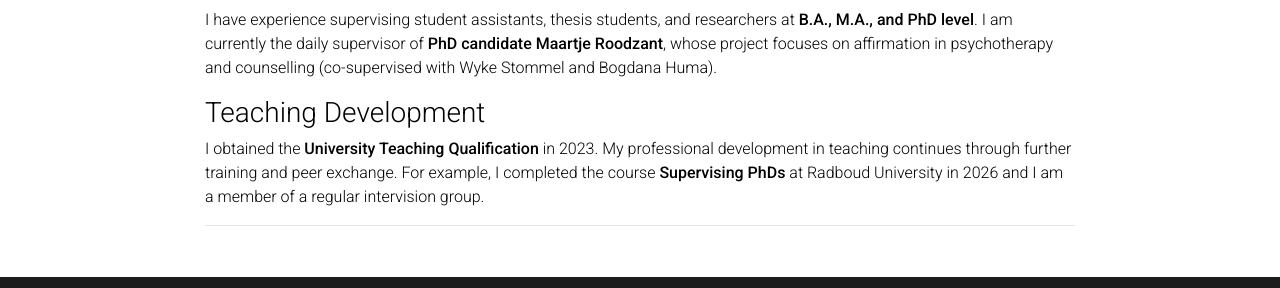
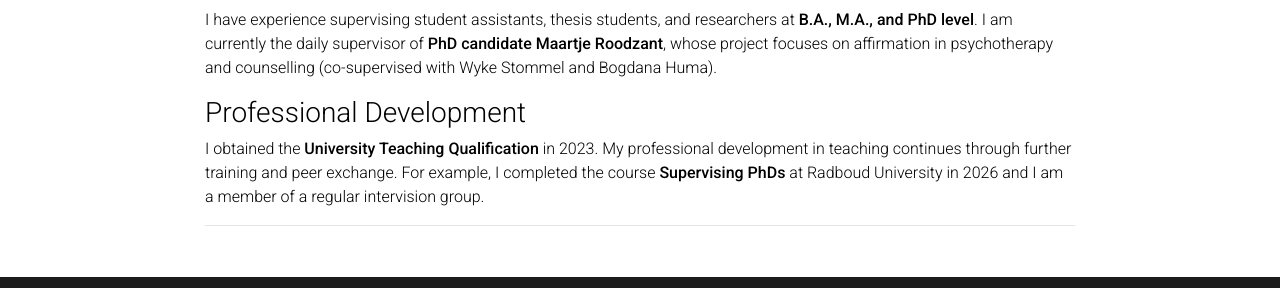
Before and after one commit to marierickert/marierickert.github.io, a Jekyll site: the page built from _pages/teaching.md, in a window 1280 px wide and 1309 px high. Shown: the part 997-1285 px from the top of the window. Built offline with Jekyll 4.4.1, drawn with Linux system fonts in a browser that asks for light colours; comment, search, counter and statistics services are not loaded; a style sheet for code colours, icons or effects is not loaded.

```diff
--- a/_bibliography/papers.bib
+++ b/_bibliography/papers.bib
@@ -14,7 +14,8 @@
   doi = {10.17645/si.10844},
   url = {https://doi.org/10.17645/si.10844},
   html = {https://www.cogitatiopress.com/socialinclusion/article/view/10844},
-  abbr = {SI}
+  abbr = {SI},
+  pdf = {The Construction of Researcher Positionality Through Language Practices in Multilingual Contexts.pdf}
 }
 
 @article{Rickert2025Frames,
--- a/_pages/teaching.md
+++ b/_pages/teaching.md
@@ -37,7 +37,7 @@ I also regularly deliver invited guest lectures and workshops at universities an
 
 I have experience supervising student assistants, thesis students, and researchers at **B.A., M.A., and PhD level**. I am currently the daily supervisor of **PhD candidate Maartje Roodzant**, whose project focuses on affirmation in psychotherapy and counselling (co-supervised with Wyke Stommel and Bogdana Huma).
 
-### Teaching Development
+### Professional Development
 
 I obtained the **University Teaching Qualification** in 2023. My professional development in teaching continues through further training and peer exchange. For example, I completed the course **Supervising PhDs** at Radboud University in 2026 and I am a member of a regular intervision group.
 
```
Also changed, not shown: 6 other files.
